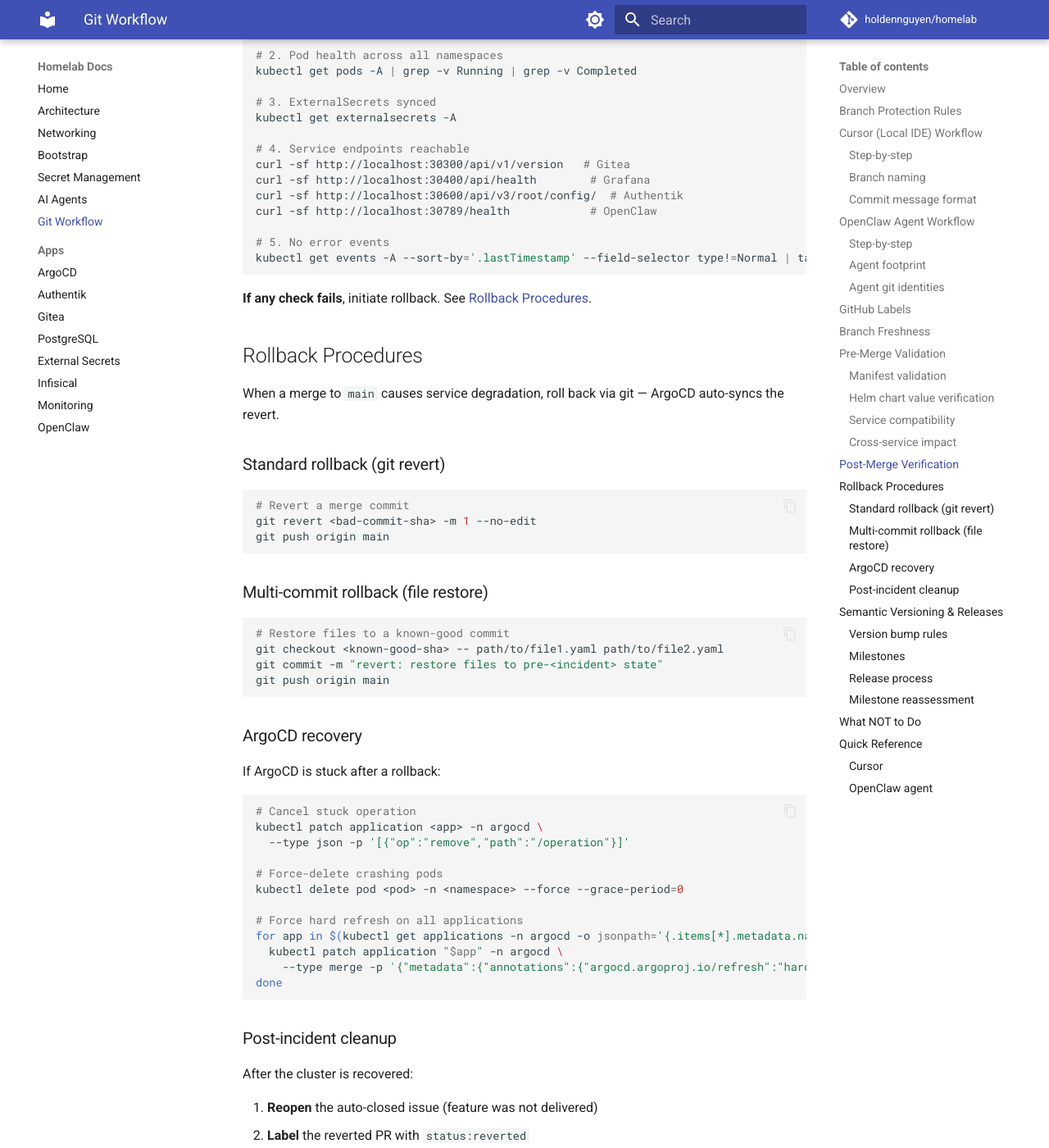
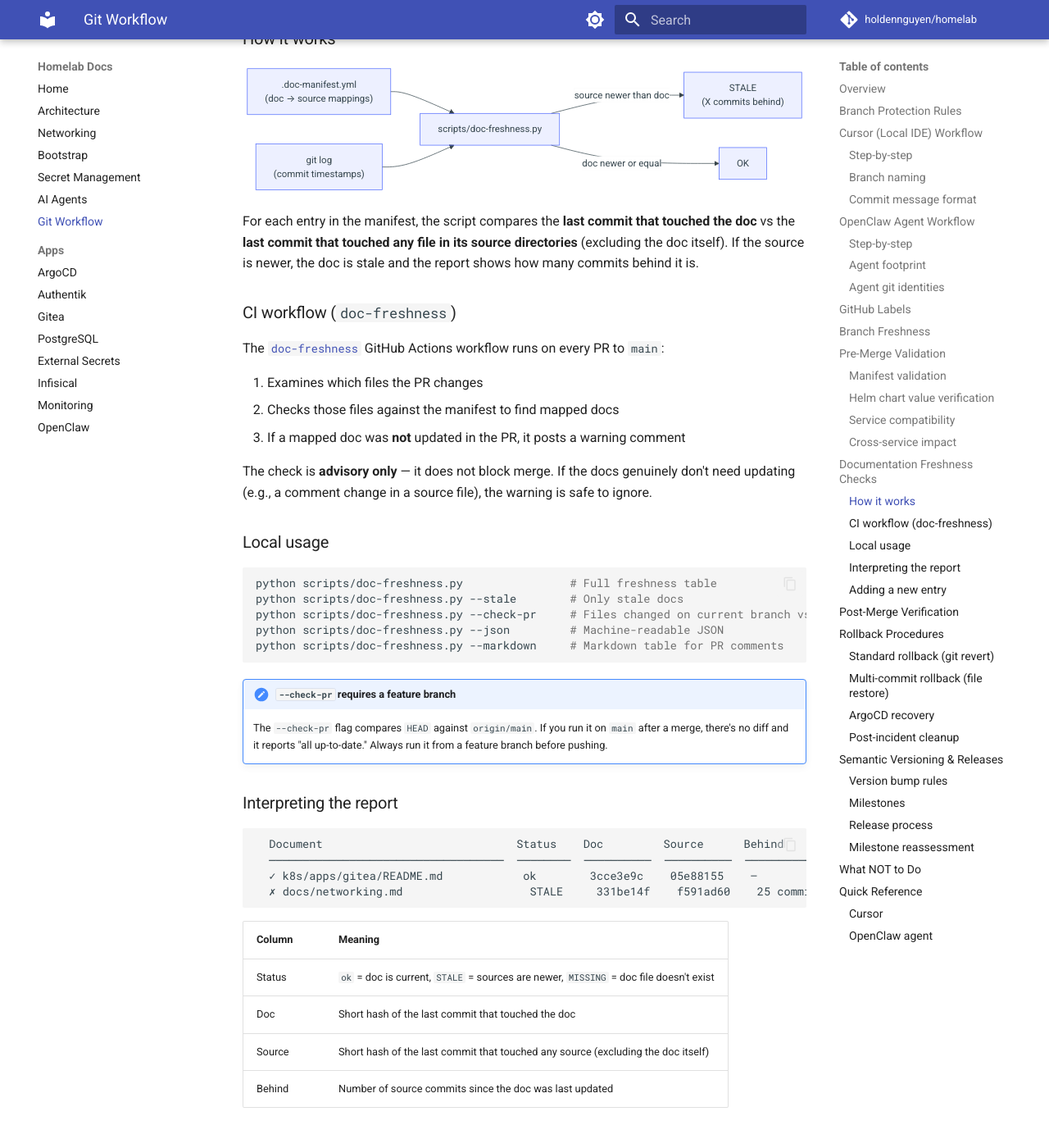
Before and after one commit to haingth77/homelab, an MkDocs documentation site: the page built from docs/git-workflow.md, in a window 1280 px wide and 1400 px high, scrolled down 8466 px. Shown: the whole window at 82% size. Built offline with MkDocs 1.6.1 and Material for MkDocs 9.7.7, drawn with Linux system fonts in a browser that asks for light colours; comment, search, counter and statistics services are not loaded; some of the changed text lies outside the part shown.

Commit message:
docs: document doc freshness strategy in git-workflow and ai-agents pages
The doc-freshness CI correctly flagged that the previous PR changed
.cursor/rules/homelab.mdc and .github/workflows/ without updating the
mapped docs. This commit adds the missing documentation.

- docs/git-workflow.md: full section on freshness checks (how it works,
  CI workflow, local usage, interpreting reports, adding entries)
- docs/ai-agents.md: documentation maintenance section for agents,
  added .doc-manifest.yml to Single Source of Truth table
- .doc-manifest.yml: added scripts/doc-freshness.py and .doc-manifest.yml
  as sources for docs/git-workflow.md and docs/ai-agents.md

Co-authored-by: Cursor <cursoragent@cursor.com>

````diff
--- a/.doc-manifest.yml
+++ b/.doc-manifest.yml
@@ -87,9 +87,13 @@ documents:
       - agents/
       - skills/
       - .cursor/rules/
+      - scripts/doc-freshness.py
+      - .doc-manifest.yml
 
   - doc: docs/git-workflow.md
     sources:
       - .cursor/rules/homelab.mdc
       - .github/workflows/
       - skills/incident-response/
+      - scripts/doc-freshness.py
+      - .doc-manifest.yml
--- a/docs/git-workflow.md
+++ b/docs/git-workflow.md
@@ -288,6 +288,77 @@ helm template <release> <repo>/<chart> --version <version> \
 - [ ] Shared resources (ClusterRoles, CRDs) are not removed or renamed
 - [ ] ExternalSecrets still reference valid keys
 
+## Documentation Freshness Checks
+
+Every documentation file is mapped to its implementation sources in [`.doc-manifest.yml`](https://github.com/holdennguyen/homelab/blob/main/.doc-manifest.yml). A CI workflow and CLI tool use git history to detect when docs fall behind.
+
+### How it works
+
+```mermaid
+flowchart LR
+    Manifest[".doc-manifest.yml\n(doc → source mappings)"]
+    Script["scripts/doc-freshness.py"]
+    Git["git log\n(commit timestamps)"]
+
+    Manifest --> Script
+    Git --> Script
+    Script -->|"source newer than doc"| Stale["STALE\n(X commits behind)"]
+    Script -->|"doc newer or equal"| Fresh["OK"]
+```
+
+For each entry in the manifest, the script compares the **last commit that touched the doc** vs the **last commit that touched any file in its source directories** (excluding the doc itself). If the source is newer, the doc is stale and the report shows how many commits behind it is.
+
+### CI workflow (`doc-freshness`)
+
+The [`doc-freshness`](https://github.com/holdennguyen/homelab/blob/main/.github/workflows/doc-freshness.yml) GitHub Actions workflow runs on every PR to `main`:
+
+1. Examines which files the PR changes
+2. Checks those files against the manifest to find mapped docs
+3. If a mapped doc was **not** updated in the PR, it posts a warning comment
+
+The check is **advisory only** — it does not block merge. If the docs genuinely don't need updating (e.g., a comment change in a source file), the warning is safe to ignore.
+
+### Local usage
+
+```bash
+python scripts/doc-freshness.py                # Full freshness table
+python scripts/doc-freshness.py --stale        # Only stale docs
+python scripts/doc-freshness.py --check-pr     # Files changed on current branch vs origin/main
+python scripts/doc-freshness.py --json         # Machine-readable JSON
+python scripts/doc-freshness.py --markdown     # Markdown table for PR comments
+```
+
+!!! note "`--check-pr` requires a feature branch"
+    The `--check-pr` flag compares `HEAD` against `origin/main`. If you run it on `main` after a merge, there's no diff and it reports "all up-to-date." Always run it from a feature branch before pushing.
+
+### Interpreting the report
+
+```
+  Document                             Status    Doc         Source      Behind
+  ───────────────────────────────────  ────────  ──────────  ──────────  ──────────
+  ✓ k8s/apps/gitea/README.md            ok        3cce3e9c    05e88155    —
+  ✗ docs/networking.md                   STALE     331be14f    f591ad60    25 commits
+```
+
+| Column | Meaning |
+|---|---|
+| Status | `ok` = doc is current, `STALE` = sources are newer, `MISSING` = doc file doesn't exist |
+| Doc | Short hash of the last commit that touched the doc |
+| Source | Short hash of the last commit that touched any source (excluding the doc itself) |
+| Behind | Number of source commits since the doc was last updated |
+
+### Adding a new entry
+
+When creating a new service or documentation file, add an entry to `.doc-manifest.yml`:
+
+```yaml
+- doc: k8s/apps/my-service/README.md
+  sources:
+    - k8s/apps/my-service/
+```
+
+For cross-cutting docs that cover multiple areas, list all relevant source directories.
+
 ## Post-Merge Verification
 
 After every merge to `main`, verify the deployment succeeded:
````
Also changed, not shown: docs/ai-agents.md (+26 -0 lines).
